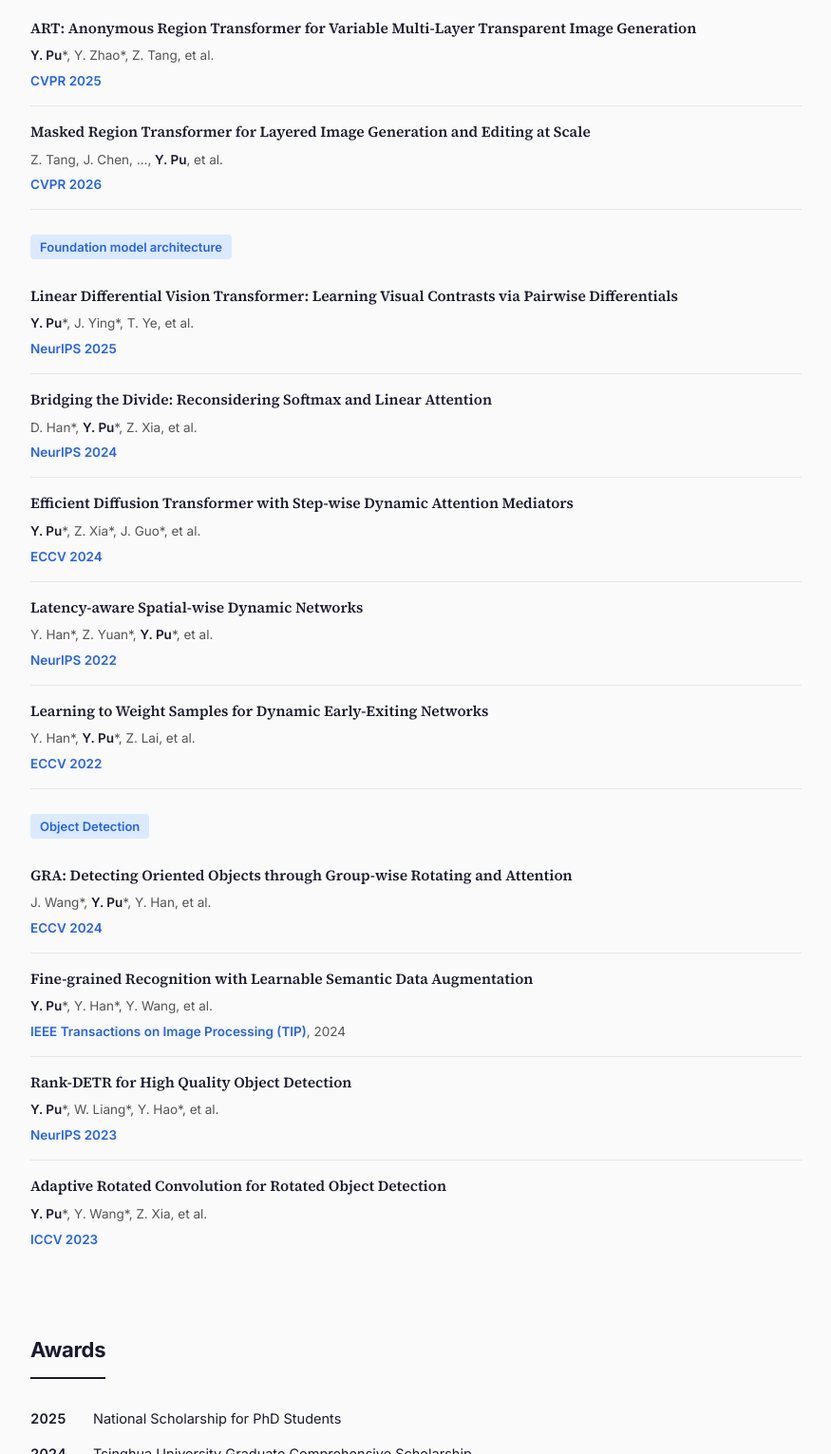
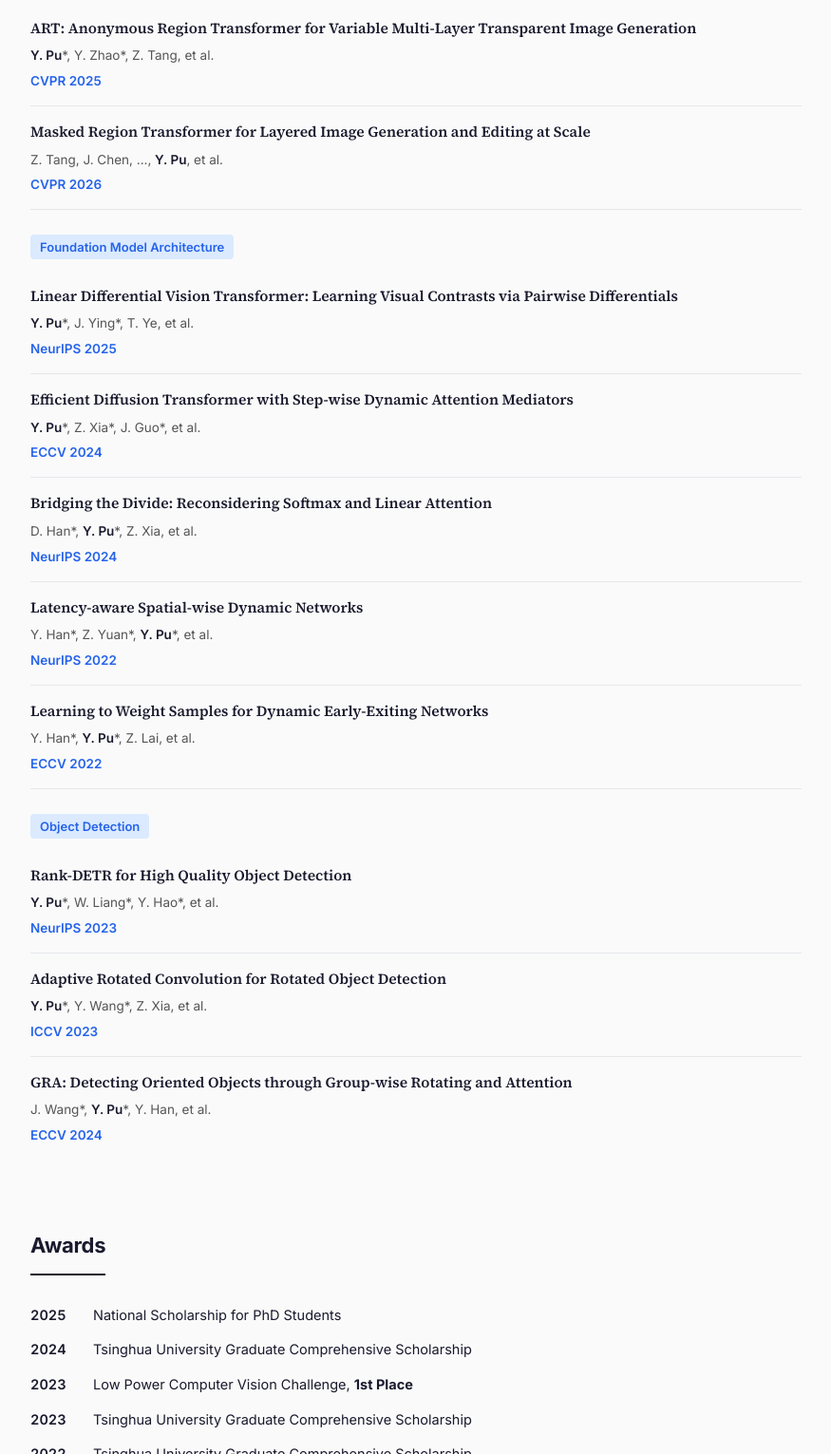
Before and after one commit to yifanpu001/yifanpu001.github.io, a plain HTML site: page index.html in a window 1280 px wide. Shown: the part 885-2416 px from the top of the page at 95% size, without its empty margins (202-1077 px from the left). Drawn offline with Linux system fonts and the light colour scheme.

Commit message:
Put first-authored papers first and drop the fine-grained recognition paper.
Co-authored-by: Cursor <cursoragent@cursor.com>

```diff
--- a/index.html
+++ b/index.html
@@ -451,7 +451,7 @@
     </div>
 
     <br>
-    <div class="pub-section-label">Foundation model architecture</div>
+    <div class="pub-section-label">Foundation Model Architecture</div>
 
     <div class="pub-item">
       <div class="pub-title">Linear Differential Vision Transformer: Learning Visual Contrasts via Pairwise Differentials</div>
@@ -460,15 +460,15 @@
     </div>
 
     <div class="pub-item">
+      <div class="pub-title">Efficient Diffusion Transformer with Step-wise Dynamic Attention Mediators</div>
+      <div class="pub-authors"><span class="me">Y. Pu</span>*, Z. Xia*, J. Guo*, et al.</div>
+      <div class="pub-venue"><span class="venue-name">ECCV 2024</span></div>
+    </div>
+
+    <div class="pub-item">
       <div class="pub-title">Bridging the Divide: Reconsidering Softmax and Linear Attention</div>
       <div class="pub-authors">D. Han*, <span class="me">Y. Pu</span>*, Z. Xia, et al.</div>
       <div class="pub-venue"><span class="venue-name">NeurIPS 2024</span></div>
-    </div>
-
-    <div class="pub-item">
-      <div class="pub-title">Efficient Diffusion Transformer with Step-wise Dynamic Attention Mediators</div>
-      <div class="pub-authors"><span class="me">Y. Pu</span>*, Z. Xia*, J. Guo*, et al.</div>
-      <div class="pub-venue"><span class="venue-name">ECCV 2024</span></div>
     </div>
 
     <div class="pub-item">
@@ -487,18 +487,6 @@
     <div class="pub-section-label">Object Detection</div>
 
     <div class="pub-item">
-      <div class="pub-title">GRA: Detecting Oriented Objects through Group-wise Rotating and Attention</div>
-      <div class="pub-authors">J. Wang*, <span class="me">Y. Pu</span>*, Y. Han, et al.</div>
-      <div class="pub-venue"><span class="venue-name">ECCV 2024</span></div>
-    </div>
-
-    <div class="pub-item">
-      <div class="pub-title">Fine-grained Recognition with Learnable Semantic Data Augmentation</div>
-      <div class="pub-authors"><span class="me">Y. Pu</span>*, Y. Han*, Y. Wang, et al.</div>
-      <div class="pub-venue"><span class="venue-name">IEEE Transactions on Image Processing (TIP)</span>, 2024</div>
-    </div>
-
-    <div class="pub-item">
       <div class="pub-title">Rank-DETR for High Quality Object Detection</div>
       <div class="pub-authors"><span class="me">Y. Pu</span>*, W. Liang*, Y. Hao*, et al.</div>
       <div class="pub-venue"><span class="venue-name">NeurIPS 2023</span></div>
@@ -508,6 +496,12 @@
       <div class="pub-title">Adaptive Rotated Convolution for Rotated Object Detection</div>
       <div class="pub-authors"><span class="me">Y. Pu</span>*, Y. Wang*, Z. Xia, et al.</div>
       <div class="pub-venue"><span class="venue-name">ICCV 2023</span></div>
+    </div>
+
+    <div class="pub-item">
+      <div class="pub-title">GRA: Detecting Oriented Objects through Group-wise Rotating and Attention</div>
+      <div class="pub-authors">J. Wang*, <span class="me">Y. Pu</span>*, Y. Han, et al.</div>
+      <div class="pub-venue"><span class="venue-name">ECCV 2024</span></div>
     </div>
 
 
```
